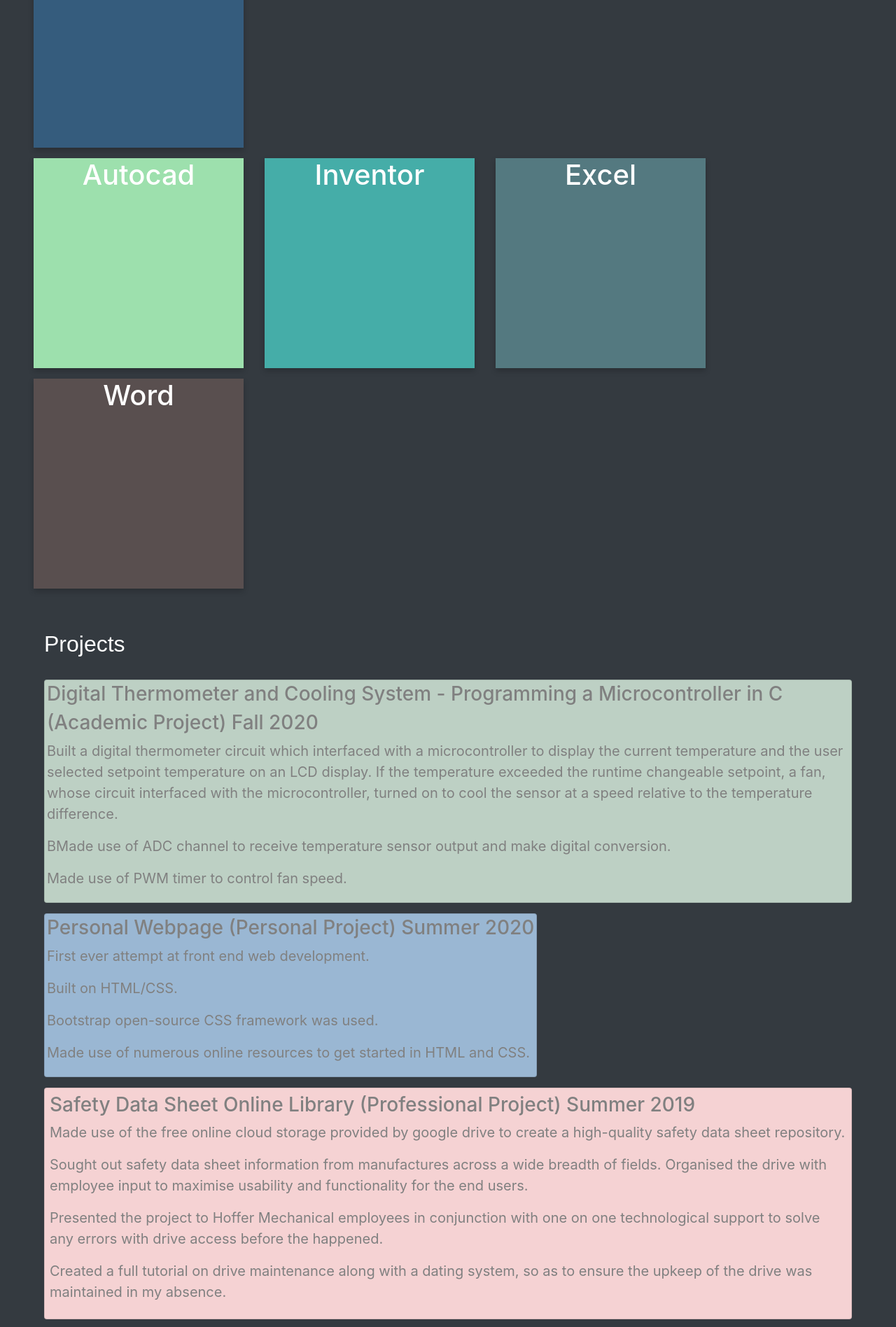
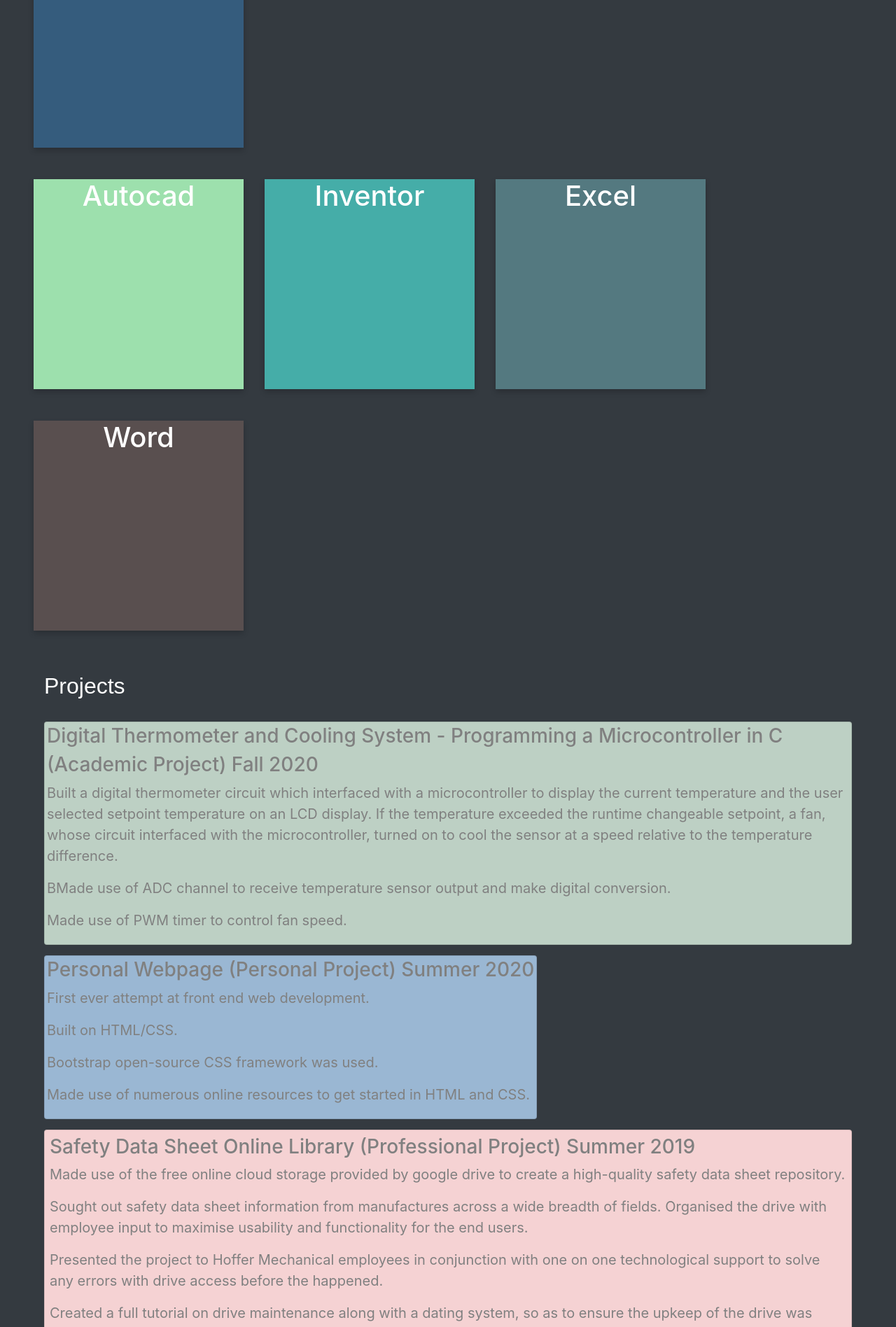
Before and after one commit to MannyLemos/MannyLemos.github.io, a Jekyll site: the page index.html, which Jekyll copies as it is, in a window 1280 px wide. Shown: the part 1582-3478 px from the top of the page at 70% size. Built offline with Jekyll 4.4.1, drawn with Linux system fonts in a browser that asks for light colours; nearby versions of some CDN libraries; a script that is not in the unit is left out.

Commit message:
Update index.html

```diff
--- a/index.html
+++ b/index.html
@@ -257,7 +257,7 @@
                             							</div>
                         						</div>
 									<div  class="row">
-                            							<div style="padding-top:15px" class="col-md-auto"  >
+                            							<div style="padding-top:45px" class="col-md-auto"  >
                                 							<div class="flip-card">
                                     								<div class="flip-card-inner">
                                         								<div style="background-color: #9DE0AD" class="flip-card-front">
@@ -271,7 +271,7 @@
 												</div>
 											</div>
 										</div>
-										<div style="padding-top:15px"    class="col-md-auto"  >
+										<div style="padding-top:45px"    class="col-md-auto"  >
 											<div class="flip-card">
 												<div class="flip-card-inner">
 													<div style="background-color: #45ADA8" class="flip-card-front">
@@ -284,7 +284,7 @@
                                     								</div>
                                 							</div>
                             							</div>
-                            							<div style="padding-top:15px"   class="col-md-auto ">
+                            							<div style="padding-top:45px"   class="col-md-auto ">
                             								<div  class="flip-card">
                                 								<div class="flip-card-inner">
                                     									<div style="background-color: #547980" class="flip-card-front">
@@ -297,7 +297,7 @@
 												</div>
 											</div>
 										</div>
-										<div style="padding-top:15px"  class="col-md-auto ">
+										<div style="padding-top:45px"  class="col-md-auto ">
                             								<div class="flip-card">
                                 								<div class="flip-card-inner">
                                     									<div style="background-color:#594F4F" class="flip-card-front">
```
